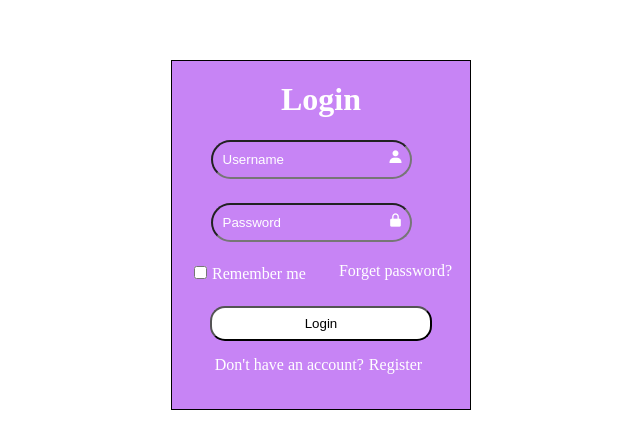
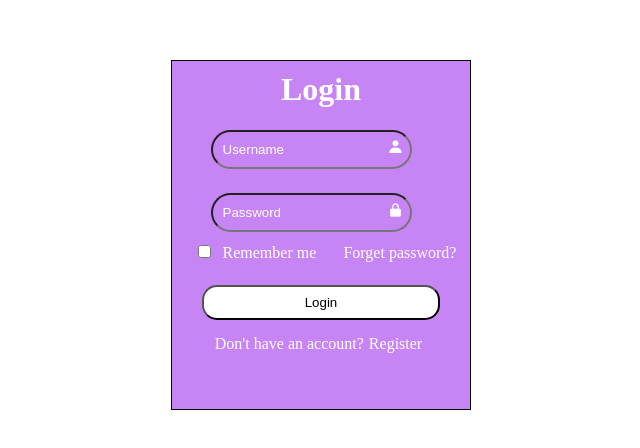
Before and after one commit to OlumideOkuntade/Sample_forms, a plain HTML site: page index.html in a window 1280 px wide. Shown: the part 140-588 px from the top of the page, without its empty margins (319-959 px from the left). Drawn offline with nearby package versions, Linux system fonts and the light colour scheme.

Commit message:
code deployed

```diff
--- a/index.html
+++ b/index.html
@@ -11,18 +11,15 @@
         <link href='https://unpkg.com/boxicons@2.1.4/css/boxicons.min.css' rel='stylesheet'>
     </head>
     <body>
-
         <main class="container">
             <div class="card">
                 <h1>Login</h1>
                 <form action="get">
                     <div class="form  form-group-1">
-                            <label for="name"></label>
                         <input type="text" id="name" placeholder="Username" required >
                         <i class='bx bxs-user'></i>
                     </div>
                     <div class="form  form-group-2">
-                            <label for="password"></label>
                         <input type="password" id="password" placeholder="Password" required>
                         <i class='bx bxs-lock-alt' ></i>
                     </div>
@@ -35,10 +32,7 @@
                         <P>Don't have an account?<a href="#">Register</a></P>
                     </div>
                 </form>
-
             </div>
-
         </main>
     </body>
-
 </html>
--- a/style.css
+++ b/style.css
@@ -1,8 +1,7 @@
 *{
-  margin: 0;
-  padding: 0;
+  margin: 0px;
+  padding: 0px;
   box-sizing: border-box;
-
 }
 .container{
   max-width: 300px;
@@ -10,15 +9,13 @@
   border: 1px solid #000;
   height: 350px;
   background-color: #c784f5;
-h1{
-  margin: 10px;
 }
+.card h1{
+  margin: 10px 0px;
 }
 .card{
   color: #fff;
   text-align: center;
-  padding: 10px
-
 }
 .card input{
   border-radius: 25px;
@@ -26,38 +23,32 @@ h1{
   margin: 12px;
   background-color: #c784f5;
   font-size: bold;
-
 }
 .card input[type="login"]{
   background-color: white;
 }
 .form-group-3 a {
   color: #fff;
-  margin: 8px;
   text-decoration: none;
 }
+.form-group-3 label input{
+  margin-top:1px;
+}
 .form input::placeholder{
-color:#fff;;
+  color:#fff;;
 }
-.card .form-group-3{
+.form-group-3{
   display: flex;
-  justify-content:space-between;
-
-}
- .card .form-group-3 input{
-  margin-right: 5px;
+  justify-content:space-around;
 }
 .card .form-group-4 p a {
-
-text-decoration: none;
-color: #fff;
-padding: 5px;
-
+  text-decoration: none;
+  color: #fff;
+  padding: 5px;
 }
 .form i {
   position: relative;
   right: 40px;
-
 }
 .btn{
   width: 80%;
@@ -68,5 +59,4 @@ padding: 5px;
 }
 .form a[href]:hover{
   text-decoration: underline;
-
-  }
+}
```
Lines whose indentation alone changed are shown as unchanged.
